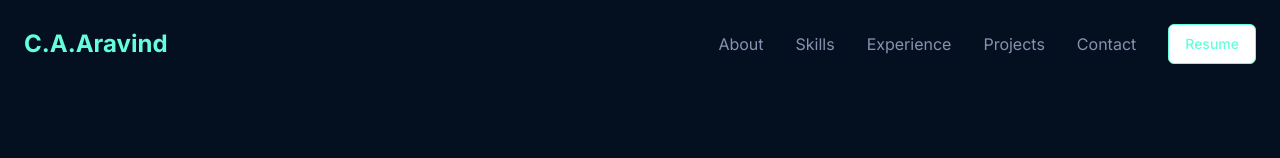
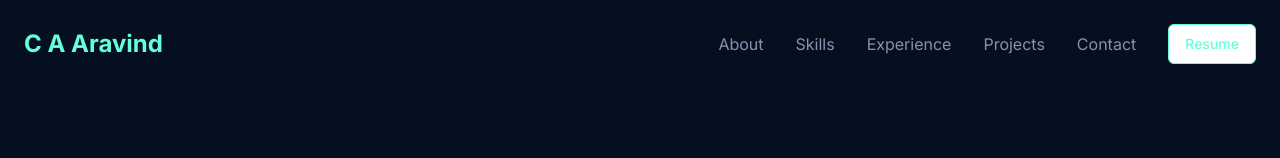
Before and after one commit to caaravind1/portfolio-website, a React (Vite) app: page / in a window 1280 px wide. Shown: the top 158 px of the page. Built offline with nearby package versions, Linux system fonts and the light colour scheme.

Commit message:
updated name on navbar

```diff
--- a/src/components/Navbar.tsx
+++ b/src/components/Navbar.tsx
@@ -55,7 +55,7 @@ const Navbar = () => {
               scrollToSection('hero');
             }}
           >
-            C.A.Aravind
+            C A Aravind
           </a>
 
           {/* Desktop Navigation */}
```
